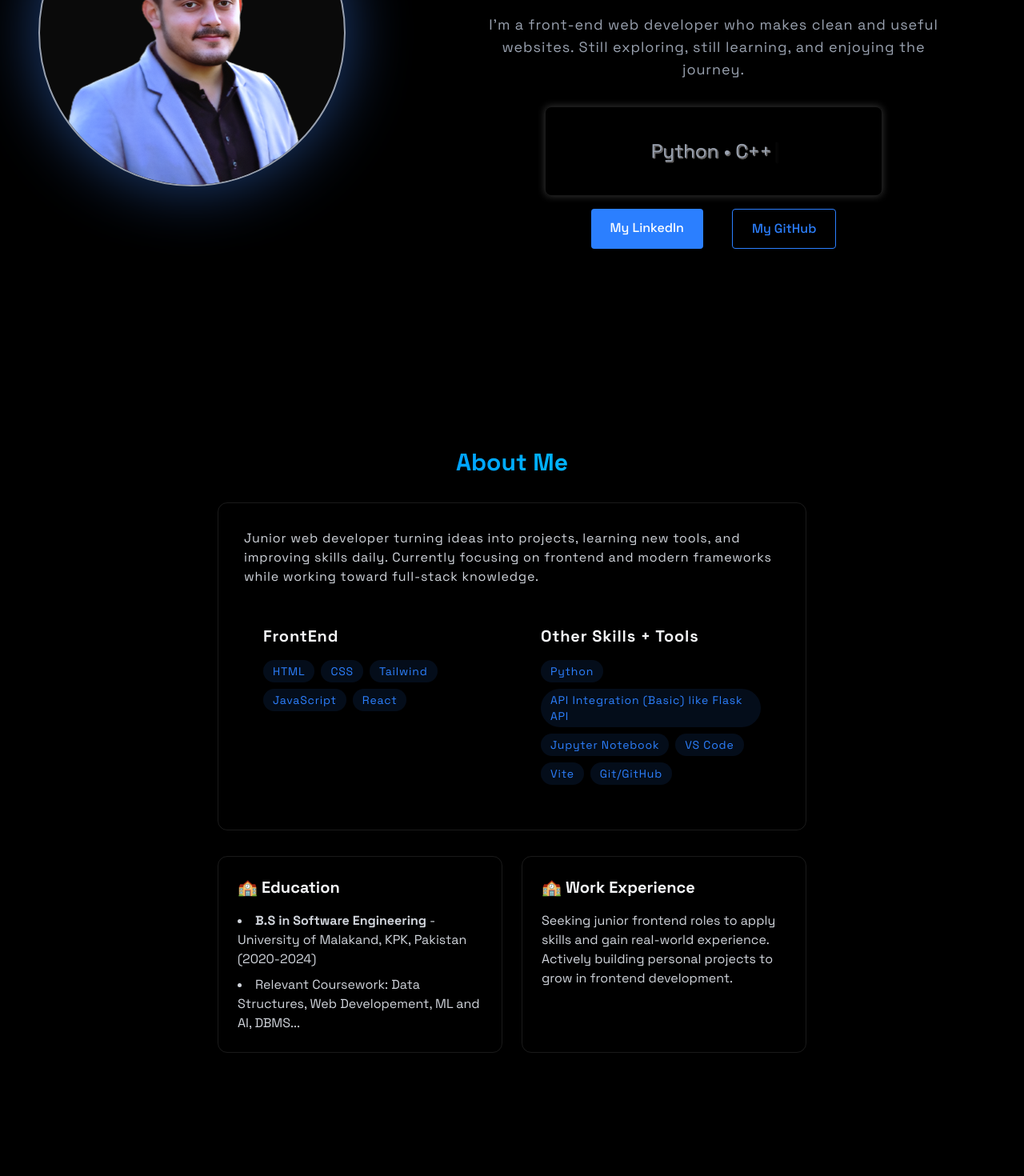
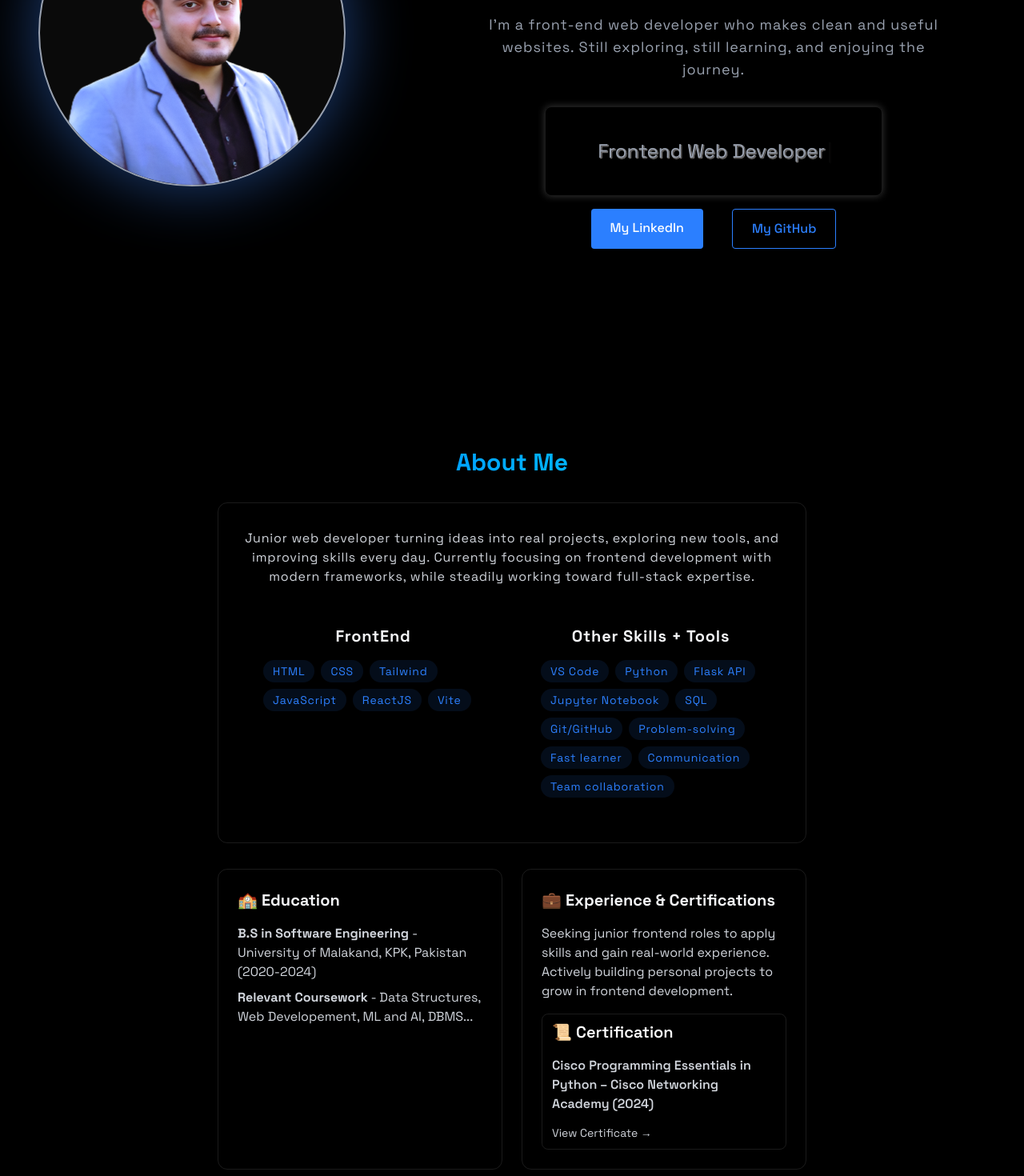
Before and after one commit to Haseeb-Khan-Official/My_Portfolio, a React (Vite) app in the folder my-portfolio/: page / in a window 1280 px wide. Shown: the part 320-1790 px from the top of the page at 80% size. Built offline with nearby package versions, Linux system fonts and the light colour scheme.

Commit message:
Some Modification(certificate added)

```diff
--- a/my-portfolio/src/components/LoadingScreen.jsx
+++ b/my-portfolio/src/components/LoadingScreen.jsx
@@ -2,7 +2,7 @@ import { useEffect, useState } from "react";
 
 function LoadingScreen({ onComplete }) {
   const [text, setText] = useState("");
-  const fullText = "<Welcome/>";
+  const fullText = "<WELCOME/>";
 
   useEffect(() => {
     let index = 0;
--- a/my-portfolio/src/components/sections/About.jsx
+++ b/my-portfolio/src/components/sections/About.jsx
@@ -1,15 +1,26 @@
 import RevealOnScroll from "../RevealOnScroll";
 
 function About() {
-  const frontendSkills = ["HTML", "CSS", "Tailwind", "JavaScript", "React"];
+  const frontendSkills = [
+    "HTML",
+    "CSS",
+    "Tailwind",
+    "JavaScript",
+    "ReactJS",
+    "Vite",
+  ];
 
   const otherSkills = [
+    "VS Code",
     "Python",
-    "API Integration (Basic) like Flask API",
+    "Flask API",
     "Jupyter Notebook",
-    "VS Code",
-    "Vite",
+    "SQL",
     "Git/GitHub",
+    "Problem-solving",
+    "Fast learner",
+    "Communication",
+    "Team collaboration",
   ];
 
   return (
@@ -22,11 +33,12 @@ function About() {
           <h2 className="text-3xl font-bold mb-8 bg-gradient-to-r from-blue-500 to-cyan-400 bg-clip-text text-transparent text-center">
             About Me
           </h2>
-          <div className="tracking-wider rounded-xl p-8 border-white/10 border ">
+          <div className="tracking-wider text-center rounded-xl p-8 border-white/10 border ">
             <p className="text-gray-300 mb-6 ">
-              Junior web developer turning ideas into projects, learning new
-              tools, and improving skills daily. Currently focusing on frontend
-              and modern frameworks while working toward full-stack knowledge.
+              Junior web developer turning ideas into real projects, exploring
+              new tools, and improving skills every day. Currently focusing on
+              frontend development with modern frameworks, while steadily
+              working toward full-stack expertise.
             </p>
             <div className=" grid grid-cols-1 md:grid-cols-2 gap-6 ">
               <div className="rounded-xl p-6 hover:-translate-y-1 transition-all">
@@ -62,23 +74,27 @@ function About() {
             </div>
           </div>
           <div className=" grid grid-cols-1 md:grid-cols-2 gap-6 mt-8">
+            {/* Educaton */}
             <div className="p-6 rounded-xl border-white/10 border hover:-translate-y-1 transition-all">
               {/* To add an emoji press Win + . (if on Windows) */}
               <h3 className="text-xl font-bold mb-4">🏫 Education</h3>
-              <ul className="list-disc list-inside text-gray-300 space-y-2">
+              <ul className="list-none list-inside text-gray-300 space-y-2">
                 <li>
                   <strong> B.S in Software Engineering </strong> - University of
                   Malakand, KPK, Pakistan (2020-2024)
                 </li>
                 <li>
-                  Relevant Coursework: Data Structures, Web Developement, ML and
-                  AI, DBMS...
+                  <strong>Relevant Coursework</strong> - Data Structures, Web
+                  Developement, ML and AI, DBMS...
                 </li>
               </ul>
             </div>
+            {/* Experience and Certifications */}
             <div className="p-6 rounded-xl border-white/10 border hover:-translate-y-1 transition-all">
               {/* To add an emoji press Win + . (if on Windows) */}
-              <h3 className="text-xl font-bold mb-4">🏫 Work Experience</h3>
+              <h3 className="text-xl font-bold mb-4">
+                💼 Experience & Certifications
+              </h3>
               <div className="space-y-4 text-gray-300">
                 <div>
                   <h4>
@@ -86,6 +102,22 @@ function About() {
                     real-world experience. Actively building personal projects
                     to grow in frontend development.
                   </h4>
+                </div>
+                {/* Certificates */}
+                <div className="py-2 border border-white/10 rounded-lg p-3">
+                  <p className="text-xl text-white font-semibold mb-4">📜 Certification</p>
+                  <p className="text-gray-300 font-semibold mb-3">
+                    Cisco Programming Essentials in Python – Cisco Networking
+                    Academy (2024)
+                  </p>
+                  <a
+                    href="https://drive.google.com/file/d/1FPNhDOwihd5xAe-hZFUBjkBmMP4hOl5R/view?usp=sharing"
+                    title="CISCO_Programming_Essentials_in_Python_certificate"
+                    target="_blank"
+                    className=" text-gray-300 text-sm hover:text-gray-400 transition-colors cursor-pointer"
+                  >
+                    View Certificate →
+                  </a>
                 </div>
               </div>
             </div>
--- a/my-portfolio/src/components/sections/Home.jsx
+++ b/my-portfolio/src/components/sections/Home.jsx
@@ -33,21 +33,21 @@ function Home() {
             </p>
 
             {/* TYPEWRITER EFFECT TO BE ADDED HERE */}
-            <div className="h-[14vh] w-[33vw]  mb-4 flex justify-self-center items-center justify-center text-gray-400 text-2xl  border border-white/10 rounded-lg glow-text ">
+            <div className="h-[14vh] w-[33vw]  mb-4 flex justify-self-center items-center justify-center text-gray-400 text-2xl text-left border border-white/10 rounded-lg glow-text ">
               {/* <div > TYPEWRITER EFFECT TO BE ADDED HERE </div> */}
               <Typewriter
                 words={[
-                  "Software Engineering Graduate",
-                  "Python • C++",
+                  "Software Engineer",
                   "Frontend Web Developer",
                   "HTML • CSS • JavaScript",
                   "React • Vite • TailwindCSS",
+                  "Python • C++",
                 ]}
-                loop={true}
+                loop={0} // 0 = infinite loop
                 cursor
-                cursorStyle="|"
-                typeSpeed={60}
-                deleteSpeed={40}
+                cursorStyle="|" // simple pipe cursor
+                typeSpeed={80} // slower typing
+                deleteSpeed={40} // slower deleting (optional)
                 delaySpeed={1500}
               />
             </div>
```
Also changed, not shown: 1 other file (tests, documents, lock files or other folders).
